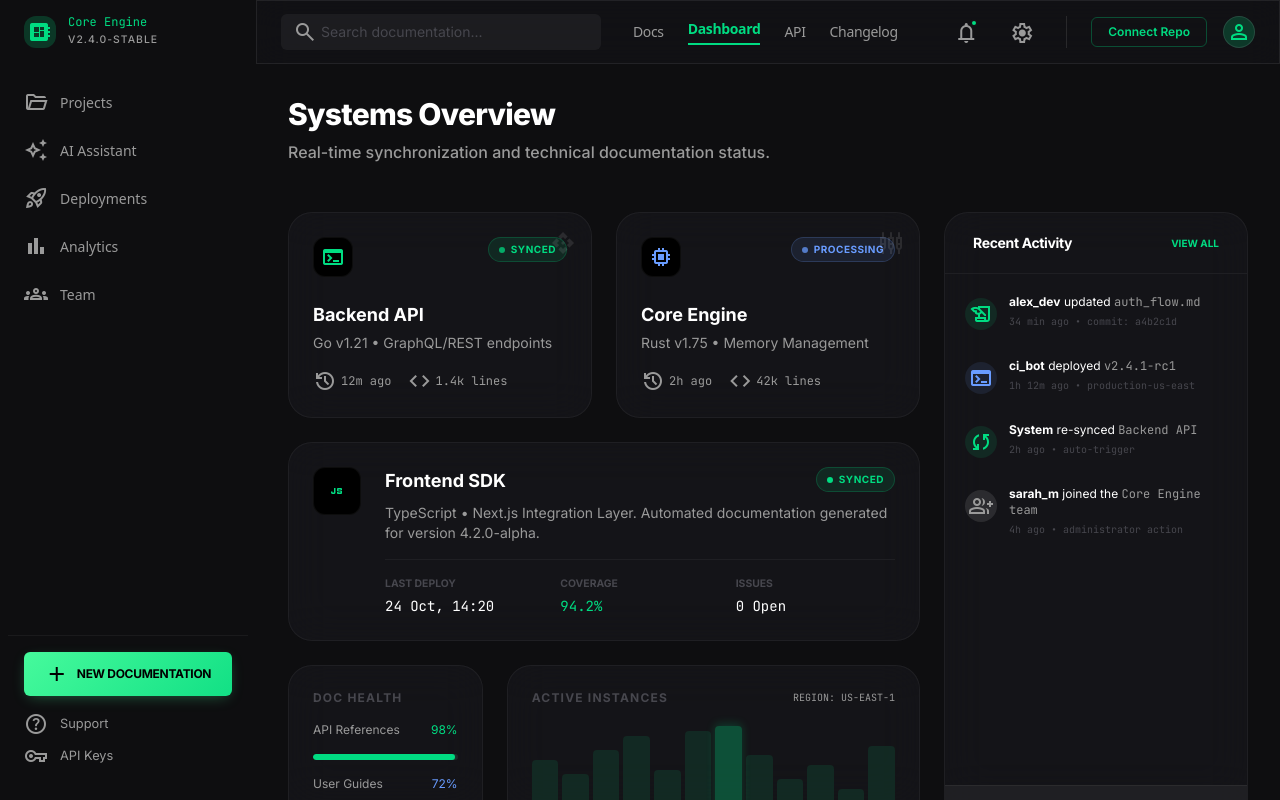
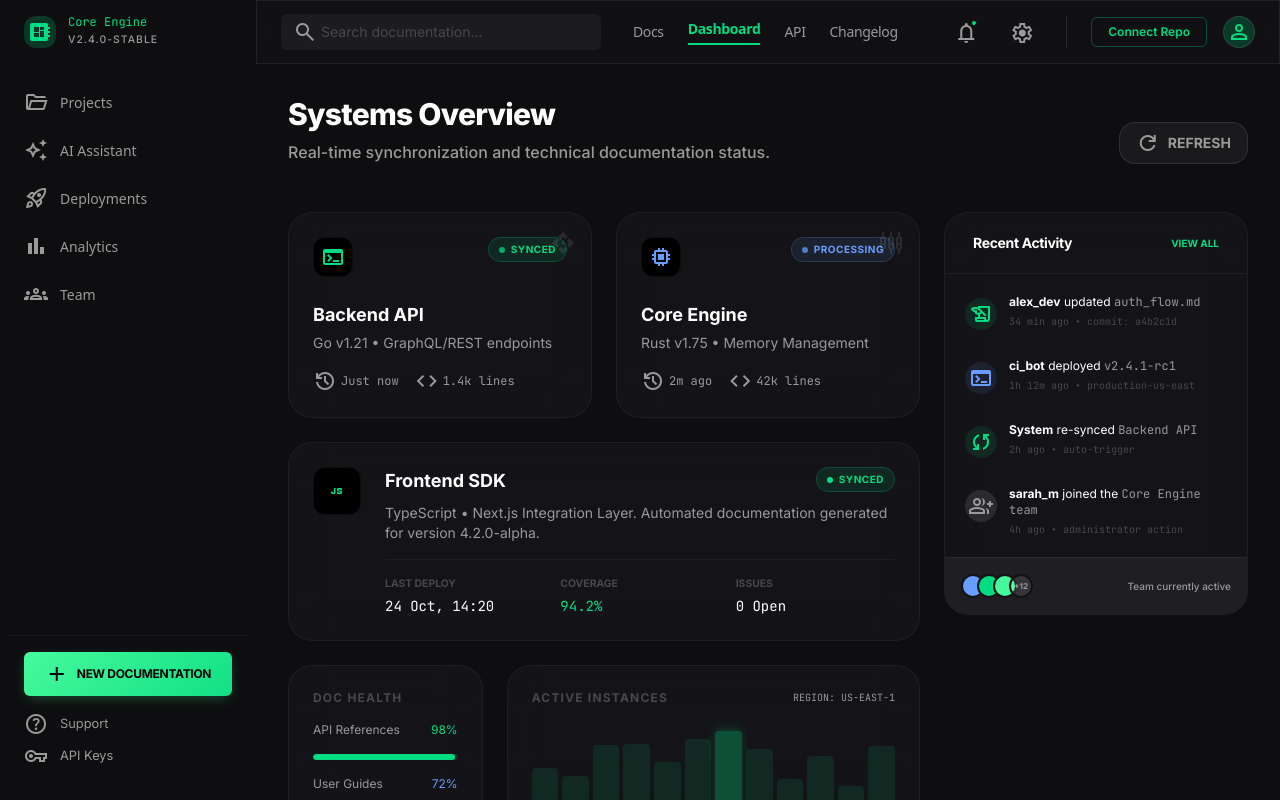
Before and after one commit to Rogue-Monk/docu, a Next.js app: page /dashboard in a window 1280 px wide. Built offline with nearby package versions, Linux system fonts and the light colour scheme.

Commit message:
feat: implement dynamic dashboard page with API route, activity feed, and analytics visualization components

```diff
--- /dev/null
+++ b/src/app/api/dashboard/route.ts
@@ -0,0 +1,26 @@
+import { NextResponse } from "next/server";
+import { recentActivities, activeInstanceValues } from "@/data/mockDashboardData";
+
+export async function GET() {
+  // Simulate network latency (between 600ms and 1500ms)
+  const delay = Math.floor(Math.random() * 900) + 600;
+  await new Promise((resolve) => setTimeout(resolve, delay));
+
+  // Let's add some dynamic flair to make it feel "real"
+  // We'll shuffle the activeInstanceValues slightly to simulate a changing graph
+  const shuffledInstances = [...activeInstanceValues].map(
+    (val) => val + Math.floor(Math.random() * 20 - 10) // add random noise +/- 10
+  );
+
+  // We can also calculate real times for the activity feed here if we wanted to.
+  // For now, we'll return the mock data along with the randomized graph.
+
+  return NextResponse.json({
+    success: true,
+    data: {
+      activities: recentActivities,
+      activeInstances: shuffledInstances,
+      lastUpdated: new Date().toISOString(),
+    },
+  });
+}
--- a/src/app/dashboard/page.tsx
+++ b/src/app/dashboard/page.tsx
@@ -1,13 +1,44 @@
 "use client";
 
+import { useEffect, useState } from "react";
 import { motion } from "framer-motion";
 import { containerVariants, itemVariants } from "@/lib/animations";
 import { SystemCard } from "@/components/dashboard/SystemCard";
 import { SDKCard } from "@/components/dashboard/SDKCard";
 import { AnalyticsCards } from "@/components/dashboard/AnalyticsCards";
 import { ActivityFeed } from "@/components/dashboard/ActivityFeed";
+import { ActivityItem } from "@/data/mockDashboardData";
+
+interface DashboardData {
+  activities: ActivityItem[];
+  activeInstances: number[];
+  lastUpdated: string;
+}
 
 export default function DashboardPage() {
+  const [data, setData] = useState<DashboardData | null>(null);
+  const [isLoading, setIsLoading] = useState(true);
+
+  const fetchDashboardData = async () => {
+    setIsLoading(true);
+    try {
+      const res = await fetch("/api/dashboard");
+      const json = await res.json();
+      if (json.success) {
+        setData(json.data);
+      }
+    } catch (error) {
+      console.error("Failed to fetch dashboard data:", error);
+    } finally {
+      setIsLoading(false);
+    }
+  };
+
+  // Fetch data on initial component mount
+  useEffect(() => {
+    fetchDashboardData();
+  }, []);
+
   return (
     <motion.div
       variants={containerVariants}
@@ -15,7 +46,8 @@ export default function DashboardPage() {
       animate="show"
       className="flex flex-col h-full bg-transparent"
     >
-      <div className="mb-12">
+      <div className="mb-12 flex justify-between items-end">
+        <div>
           <motion.h2
             variants={itemVariants}
             className="text-3xl font-extrabold tracking-tight text-on-surface mb-2"
@@ -30,6 +62,22 @@ export default function DashboardPage() {
           </motion.p>
         </div>
 
+        {/* Refresh Button */}
+        <motion.button
+          variants={itemVariants}
+          whileHover={{ scale: 1.05 }}
+          whileTap={{ scale: 0.95 }}
+          onClick={fetchDashboardData}
+          disabled={isLoading}
+          className="flex items-center gap-2 px-4 py-2 rounded-xl bg-white/5 border border-white/10 hover:bg-white/10 transition-all text-sm font-bold text-on-surface-variant disabled:opacity-50"
+        >
+          <span className={`material-symbols-outlined text-sm ${isLoading ? "animate-spin text-secondary" : ""}`}>
+            refresh
+          </span>
+          {isLoading ? "SYNCING..." : "REFRESH"}
+        </motion.button>
+      </div>
+
       <div className="grid grid-cols-1 xl:grid-cols-3 gap-6 pb-24">
         {/* Left Column: Project Cards */}
         <div className="xl:col-span-2 space-y-6">
@@ -38,11 +86,11 @@ export default function DashboardPage() {
             <SystemCard
               title="Backend API"
               subtitle="Go v1.21 • GraphQL/REST endpoints"
-              statusText="Synced"
+              statusText={isLoading ? "Syncing..." : "Synced"}
               icon="terminal"
               bgIcon="api"
               theme="secondary"
-              timeAgo="12m ago"
+              timeAgo={data ? "Just now" : "..."}
               linesOfCode="1.4k lines"
             />
 
@@ -50,11 +98,11 @@ export default function DashboardPage() {
             <SystemCard
               title="Core Engine"
               subtitle="Rust v1.75 • Memory Management"
-              statusText="Processing"
+              statusText={isLoading ? "Processing..." : "Processing"}
               icon="memory"
               bgIcon="settings_input_component"
               theme="tertiary"
-              timeAgo="2h ago"
+              timeAgo={data ? "2m ago" : "..."}
               linesOfCode="42k lines"
             />
 
@@ -64,12 +112,27 @@ export default function DashboardPage() {
 
           {/* Bento Section: Analytics/Code recents */}
           <div className="grid grid-cols-1 md:grid-cols-3 gap-6">
-            <AnalyticsCards />
+            {/*
+              We only pass the data down if it exists.
+              If it doesn't exist yet, we can pass an empty array to simulate a loading state
+              or the graph starting from zero.
+            */}
+            <AnalyticsCards activeInstances={data?.activeInstances || Array(12).fill(0)} />
           </div>
         </div>
 
         {/* Right Column: Recent Activity Feed */}
-        <ActivityFeed />
+        <div className="relative h-full">
+          {isLoading && (
+             <div className="absolute inset-0 z-10 flex items-center justify-center bg-[#0a0a0c]/60 backdrop-blur-sm rounded-2xl border border-white/5">
+                <div className="flex flex-col items-center gap-4">
+                   <div className="w-8 h-8 border-4 border-secondary/20 border-t-secondary rounded-full animate-spin"></div>
+                   <span className="text-xs font-bold uppercase tracking-widest text-secondary animate-pulse">Syncing Network</span>
+                </div>
+             </div>
+          )}
+          <ActivityFeed activities={data?.activities || []} />
+        </div>
       </div>
     </motion.div>
   );
--- a/src/components/dashboard/ActivityFeed.tsx
+++ b/src/components/dashboard/ActivityFeed.tsx
@@ -3,7 +3,7 @@
 import { motion } from "framer-motion";
 import { AcrylicCard } from "@/components/ui/AcrylicCard";
 import { itemVariants } from "@/lib/animations";
-import { recentActivities } from "@/data/mockDashboardData";
+import { ActivityItem } from "@/data/mockDashboardData";
 
 const activityColorMap: Record<string, { bg: string; text: string }> = {
   secondary: { bg: "bg-secondary/10", text: "text-secondary" },
@@ -11,7 +11,11 @@ const activityColorMap: Record<string, { bg: string; text: string }> = {
   white: { bg: "bg-white/10", text: "text-on-surface-variant" },
 };
 
-export function ActivityFeed() {
+interface ActivityFeedProps {
+  activities: ActivityItem[];
+}
+
+export function ActivityFeed({ activities }: ActivityFeedProps) {
   return (
     <motion.div variants={itemVariants} className="xl:col-span-1">
       <AcrylicCard className="flex flex-col h-full overflow-hidden !px-0 py-0 pb-0">
@@ -24,7 +28,7 @@ export function ActivityFeed() {
           </button>
         </div>
         <div className="p-2 space-y-1 overflow-y-auto max-h-[calc(100vh-280px)] hide-scrollbar">
-          {recentActivities.map((activity, i) => (
+          {activities.map((activity, i) => (
             <motion.div
               initial={{ opacity: 0, x: 20 }}
               animate={{ opacity: 1, x: 0 }}
--- a/src/components/dashboard/AnalyticsCards.tsx
+++ b/src/components/dashboard/AnalyticsCards.tsx
@@ -3,9 +3,12 @@
 import { motion } from "framer-motion";
 import { AcrylicCard } from "@/components/ui/AcrylicCard";
 import { itemVariants } from "@/lib/animations";
-import { activeInstanceValues } from "@/data/mockDashboardData";
 
-export function AnalyticsCards() {
+interface AnalyticsCardsProps {
+  activeInstances: number[];
+}
+
+export function AnalyticsCards({ activeInstances }: AnalyticsCardsProps) {
   return (
     <>
       <motion.div variants={itemVariants} className="md:col-span-1">
@@ -53,7 +56,7 @@ export function AnalyticsCards() {
             </span>
           </div>
           <div className="flex items-end gap-1 h-24">
-            {activeInstanceValues.map((height, i) => (
+            {activeInstances.map((height, i) => (
               <motion.div
                 key={i}
                 initial={{ height: 0 }}
```
Lines whose indentation alone changed are shown as unchanged.
